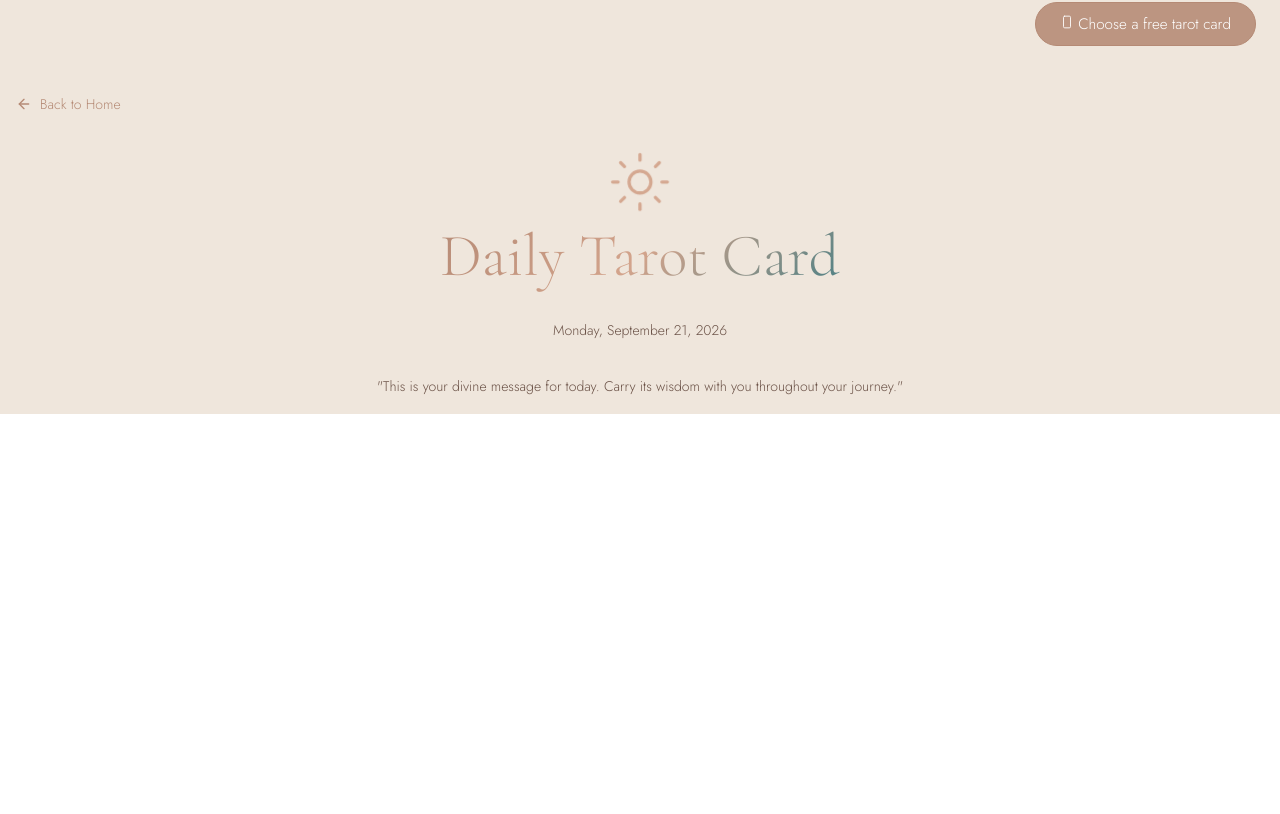
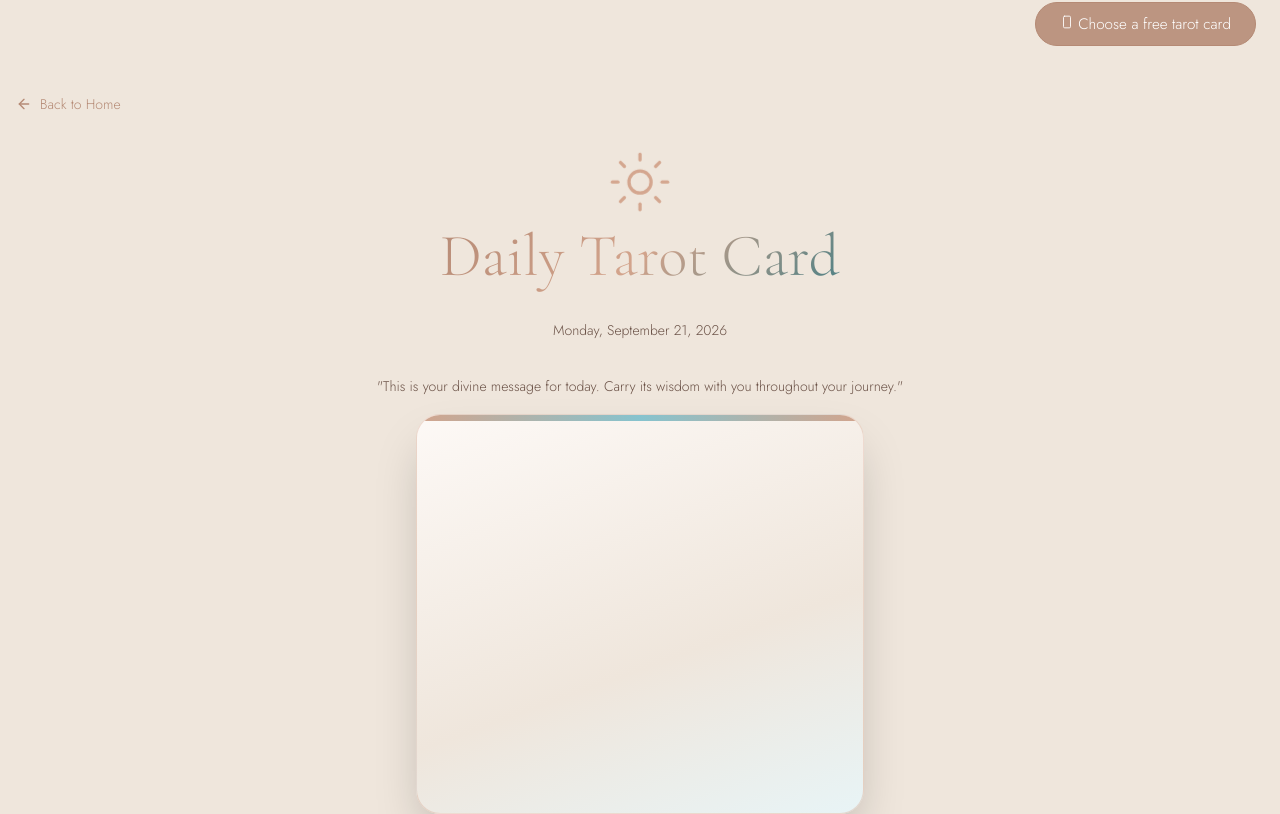
Before and after one commit to Cedwards2527/crystal_light_and_lore, a React (Vite) app in the folder crystal_light_and_lore/: page /daily in a window 1280 px wide. Shown: the part 406-1220 px from the top of the page. Before the commit the page ends 820 px from the top, so only its background shows below. Built offline with nearby package versions, Linux system fonts and the light colour scheme.

Commit message:
Style card container

```diff
--- a/crystal_light_and_lore/src/components/TarotCardDisplay/TarotCardDisplay.css
+++ b/crystal_light_and_lore/src/components/TarotCardDisplay/TarotCardDisplay.css
@@ -0,0 +1,21 @@
+.card__display {
+  box-sizing: border-box;
+  width: 100%;
+  max-width: 28rem;
+  min-height: 25rem;
+  margin-right: auto;
+  margin-left: auto;
+  overflow: hidden;
+  border: 1px solid rgba(211, 164, 140, 0.35);
+  border-radius: 1.5rem;
+  background: linear-gradient(160deg, #fdf9f6 0%, #efe6dc 60%, #e8f4f6 100%);
+  box-shadow: 0 25px 50px -12px rgba(0, 0, 0, 0.25);
+  text-align: center;
+}
+
+.card__top {
+  width: 100%;
+  height: 0.375rem;
+  border-radius: 1rem 1rem 0 0;
+  background: linear-gradient(90deg, #d3a48c, #86c3ce, #d3a48c);
+}
--- a/crystal_light_and_lore/src/components/TarotCardDisplay/TarotCardDisplay.jsx
+++ b/crystal_light_and_lore/src/components/TarotCardDisplay/TarotCardDisplay.jsx
@@ -0,0 +1,12 @@
+import "./TarotCardDisplay.css";
+
+function TarotCardDisplay() {
+  return (
+    <section className="card__display">
+      <div className="card__top" />
+      <div className="card__content"></div>
+    </section>
+  );
+}
+
+export default TarotCardDisplay;
--- a/crystal_light_and_lore/src/pages/CardOfTheDay/CardOfTheDay.jsx
+++ b/crystal_light_and_lore/src/pages/CardOfTheDay/CardOfTheDay.jsx
@@ -1,5 +1,6 @@
 import { Sun } from "lucide-react";
 import BackToHome from "../../components/BackToHome/BackToHome.";
+import TarotCardDisplay from "../../components/TarotCardDisplay/TarotCardDisplay";
 import "./CardOfTheDay.css";
 
 function CardOfTheDay() {
@@ -20,6 +21,7 @@ function CardOfTheDay() {
           "This is your divine message for today. Carry its wisdom with you
           throughout your journey."
         </p>
+        <TarotCardDisplay />
       </div>
     </section>
   );
```
